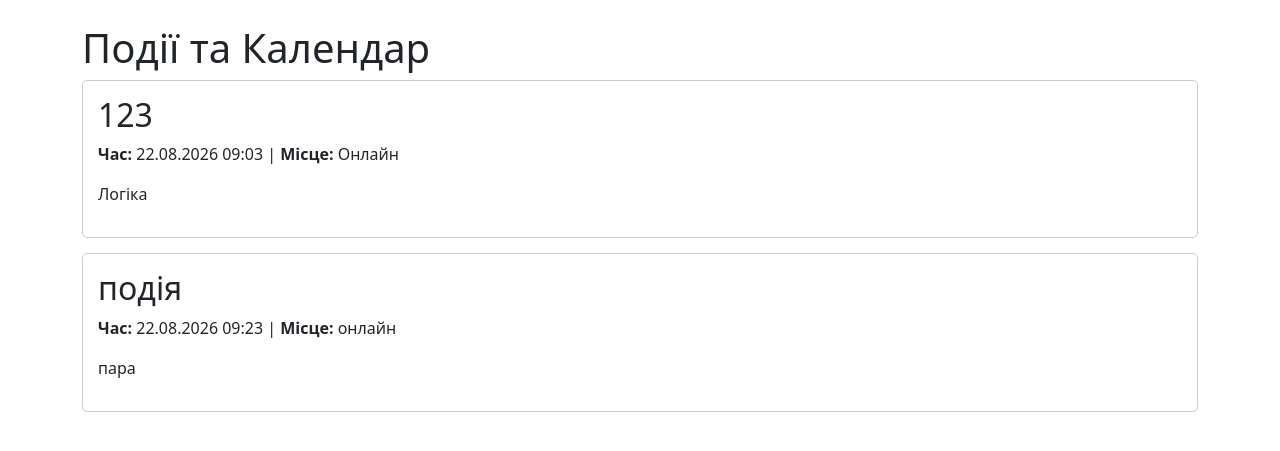
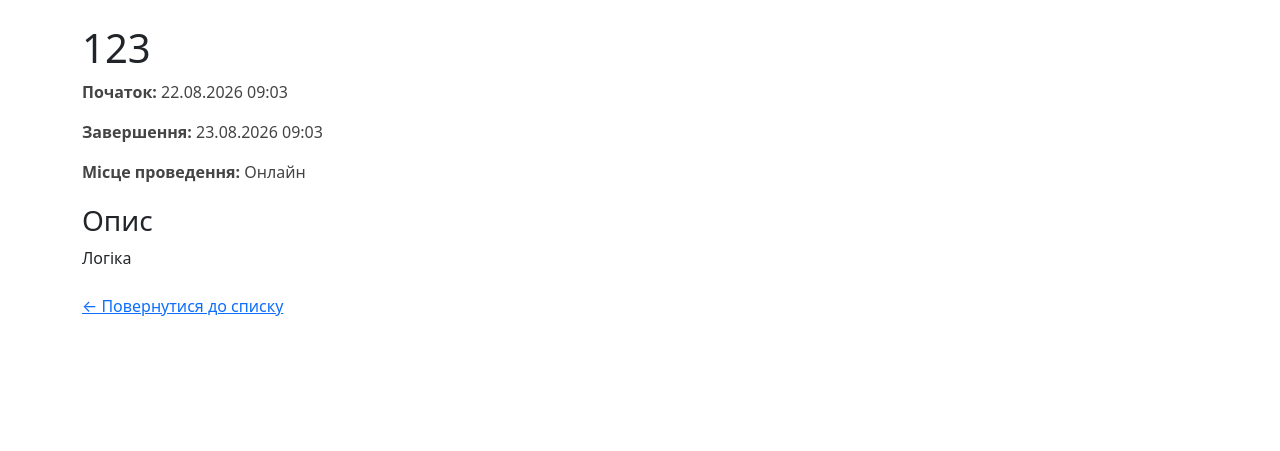
Before and after one commit to MarikPG/school_portal, a Django app: page /events/1/ in a window 1280 px wide. Shown: the top 451 px of the page. Run offline with Django 5.2, Linux system fonts and the light colour scheme; data comes from the database, SQL or seed files in the repository; both versions use the stored data as it was after the commit.

Commit message:
Додано EventDetailView і template

```diff
--- a/events_and_calendar/urls.py
+++ b/events_and_calendar/urls.py
@@ -6,7 +6,7 @@ app_name = 'events_and_calendar'
 urlpatterns = [
     path('', views.EventListView.as_view(), name='event_list'),
     path('create/', views.EventListView.as_view(), name='event_create'),
-    path('<int:pk>/', views.EventListView.as_view(), name='event_detail'),
+    path('<int:pk>/', views.EventDetailView.as_view(), name='event_detail'),
     path('<int:pk>/update/', views.EventListView.as_view(), name='event_update'),
     path('<int:pk>/delete/', views.EventListView.as_view(), name='event_delete'),
 ]
--- a/events_and_calendar/views.py
+++ b/events_and_calendar/views.py
@@ -1,7 +1,12 @@
-from django.views.generic import ListView
+from django.views.generic import ListView, DetailView
 from .models import Event
 
 class EventListView(ListView):
     model = Event
     template_name = 'events_and_calendar/event_list.html'
     context_object_name = 'events'
+
+class EventDetailView(DetailView):
+    model = Event
+    template_name = 'events_and_calendar/event_detail.html'
+    context_object_name = 'event'
--- /dev/null
+++ b/templates/events_and_calendar/event_detail.html
@@ -0,0 +1,30 @@
+{% extends 'base.html' %}
+
+{% block title %}{{ event.title }}{% endblock %}
+
+{% block content %}
+<div>
+    <h1>{{ event.title }}</h1>
+
+    <div style="margin-bottom: 20px; color: #444;">
+        <p><strong>Початок:</strong> {{ event.start_time|date:"d.m.Y H:i" }}</p>
+        {% if event.end_time %}
+            <p><strong>Завершення:</strong> {{ event.end_time|date:"d.m.Y H:i" }}</p>
+        {% endif %}
+        {% if event.location %}
+            <p><strong>Місце проведення:</strong> {{ event.location }}</p>
+        {% endif %}
+    </div>
+
+    {% if event.description %}
+        <div style="margin-bottom: 24px;">
+            <h3>Опис</h3>
+            <p>{{ event.description }}</p>
+        </div>
+    {% endif %}
+
+    <div>
+        <a href="{% url 'events_and_calendar:event_list' %}">&larr; Повернутися до списку</a>
+    </div>
+</div>
+{% endblock %}
--- a/templates/events_and_calendar/event_list.html
+++ b/templates/events_and_calendar/event_list.html
@@ -8,12 +8,14 @@
 
     <div>
         {% for event in events %}
-            <article style="border: 1px solid #ccc; padding: 15px; margin-bottom: 15px; border-radius: 5px;">
-                <h2>{{ event.title }}</h2>
-                <p>
-                    <strong>Час:</strong> {{ event.start_time|date:"d.m.Y H:i" }}
+            <article style="margin-bottom: 24px;">
+                <h2 style="margin-bottom: 6px;">
+                    <a href="{% url 'events_and_calendar:event_detail' event.pk %}">{{ event.title }}</a>
+                </h2>
+                <p style="margin-bottom: 8px; color: #555;">
+                    <span>Час: {{ event.start_time|date:"d.m.Y H:i" }}</span>
                     {% if event.location %}
-                        | <strong>Місце:</strong> {{ event.location }}
+                        <span> | Місце: {{ event.location }}</span>
                     {% endif %}
                 </p>
                 {% if event.description %}
```
Also changed, not shown: db.sqlite3.
